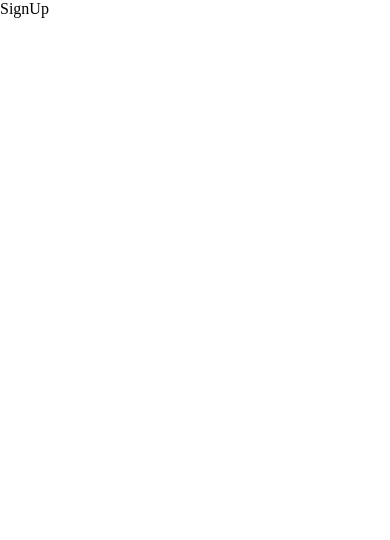
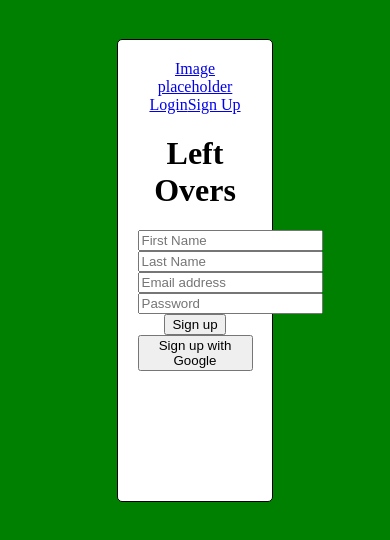
Before and after one commit to Kayrod23/left_overs, a React Native app: screen /signup in a window 390 px wide. Shown: the top 540 px of the page. Built offline with nearby package versions, Linux system fonts and the light colour scheme.

Commit message:
image hosting api added

```diff
--- a/App.jsx
+++ b/App.jsx
@@ -1,5 +1,5 @@
-// import { StatusBar } from 'expo-status-bar';
-// import { StyleSheet, Text, View } from 'react-native';
+import { StatusBar } from 'expo-status-bar';
+import { StyleSheet, Text, View } from 'react-native';
 import { BrowserRouter, Routes, Route } from 'react-router-dom';
 import Home from "./src/pages/Home.jsx";
 import Inventory from "./src/pages/Inventory.jsx";
@@ -14,14 +14,10 @@ export default function App() {
         <Route path="/" element={<Home/>}/>
         <Route path="/inventory" element={<Inventory/>}/>
         <Route path="/signup" element={<SignUp/>}/>
-        <Route path="/login" elemetn={<LogIn/>}/>
+        <Route path="/login" element={<LogIn/>}/>
         <Route path="/recipes" element={<Recipes/>}/>
       </Routes>
     </BrowserRouter>
-    // <View style={styles.container}>
-    //   <Text>Open up App.js to start working on your app!</Text>
-    //   <StatusBar style="auto" />
-    // </View>
   );
 }
 
@@ -32,4 +28,22 @@ export default function App() {
 //     alignItems: 'center',
 //     justifyContent: 'center',
 //   },
+//   formContainer: {
+//     backgroundColor: "green",
+//     width: "100%",
+//     flex: 1,
+//     alignItems: "center",
+//     textAlign: "center",
+//     justifyContent: "center",
+//   },
+//   form: {
+//     backgroundColor: "white",
+//     marginTop: "10%" ,
+//     marginRight: "30%",
+//     marginLeft: "30%",
+//     height: "50%",
+//     border: "1px black solid",
+//     borderRadius: "5px",
+//     padding: "5%",
+//   },
 // });
--- a/babel.config.js
+++ b/babel.config.js
@@ -1,6 +1,19 @@
 module.exports = function(api) {
   api.cache(true);
   return {
-    presets: ['babel-preset-expo'],
-  };
+    "presets": ["module:metro-react-native-babel-preset"],
+    "plugins": [
+      [
+        "module:react-native-dotenv",
+        {
+          "moduleName": "@env",
+          "path": ".env",
+          "blacklist": null,
+          "whitelist": null,
+          "safe": false,
+          "allowUndefined": false
+        }
+      ]
+    ]
+  }
 };
--- a/src/components/NavBar.jsx
+++ b/src/components/NavBar.jsx
@@ -1,9 +1,27 @@
 import React from 'react'
+import { StyleSheet} from 'react-native';
+import { Link } from 'react-router-dom';
+// import "../components/styles/NavBar.css"
 
 function NavBar() {
   return (
-    <div>NavBar</div>
+    <div style={styles.container}>
+      <p>NavBar</p>
+      <div>
+        <Link to="/login">Login</Link>
+        <Link to="/signup">Sign Up</Link>
+      </div>
+    </div>
   )
 }
 
+const styles = StyleSheet.create({
+    container: {
+      backgroundColor: "red",
+      position: "fixed",
+      width: "100%"
+
+    }
+  });
+
 export default NavBar
--- a/src/pages/Home.jsx
+++ b/src/pages/Home.jsx
@@ -1,13 +1,128 @@
-import React from 'react'
+import React, { useEffect, useState } from 'react'
 import NavBar from '../components/NavBar.jsx'
+import {StyleSheet} from 'react-native';
+import OpenAI from "openai";
+import {OPENAI_API_KEY} from "@env";
+import {IMGBB_API} from "@env";
+import {BACKEND} from "@env"
 
-function Home() {
+
+const openai = new OpenAI({
+  apiKey: OPENAI_API_KEY,
+  dangerouslyAllowBrowser: true,
+});
+// console.log(openai);
+
+
+function Home () {
+  const [message, setMessage] = useState("");
+  const [recipeSteps, setRecipeSteps] = useState("");
+
+  useEffect(() => {
+    async function imageTest () {
+      const response = await openai.chat.completions.create({
+        model: "gpt-4-vision-preview",
+        messages: [
+          {
+            role: "user",
+            content: [
+              { type: "text", text: "Generate a recipe, list recipe name only" },
+              {
+                type: "image_url",
+                image_url: {
+                  "url": "https://static9.depositphotos.com/1228594/1079/i/450/depositphotos_10795872-stock-photo-milkbutter-and-eggs-as-dairy.jpg",
+                },
+              },
+            ],
+          },
+        ],
+      });
+      console.log(response.choices[0].message.content);
+      setMessage(response.choices[0].message.content);
+      // send this to the back end along with the steps when completed
+    }
+    //imageTest();
+  }, [])
+  function takeImageInput(event) {
+    event.preventDefault();
+    const fileInput = document.getElementById('file');
+    const file = fileInput.files[0];
+    // console.log("here",file)
+    const form = new FormData(event.target);
+    form.append("image", file);
+    console.log("form",form)
+    fetch(`https://api.imgbb.com/1/upload?expiration=600&key=${IMGBB_API}`, {
+      method: 'POST',
+      body: form,
+    })
+      .then(response => {
+        if (!response.ok) {
+          throw new Error(`HTTP error! Status: ${response.status}`);
+        }
+        return response.json(); // Parse the response as JSON
+      })
+      .then(data => {
+        console.log(data);
+
+        // Access specific information from the response
+        const imageUrl = data.data.url;
+        const deletionUrl = data.data.delete_url;
+
+        // Use the information as needed
+        console.log('Image URL:', imageUrl);
+        console.log('Deletion URL:', deletionUrl);
+
+        // Further processing or updating the state can be done here
+      })
+      .catch(error => {
+        console.error('Error uploading image:', error);
+        // Handle errors
+      });
+  }
+    // for (const entry of form.entries()) {
+    //   console.log(entry[1]);
+    //   // console.log(form.files[0])
+    // }
+
+  // useEffect(() => {
+
+  // }, [])
   return (
-    <div>
+    <div style={styles.container}>
       <NavBar/>
-      <p>Home</p>
+      { message ?
+      <div>
+        <h2 style={styles.recipe}>{message ? message : "Recipe Name"}</h2>
+        <p style={styles.recipeSteps}>{recipeSteps ? recipeSteps : "Lorem ipsum dolor sit amet, consectetur adipiscing elit, sed do eiusmod tempor incididunt ut labore et dolore magna aliqua. Ut enim ad minim veniam, quis nostrud exercitation ullamco laboris nisi ut aliquip ex ea commodo consequat. Duis aute irure dolor in reprehenderit in voluptate velit esse cillum dolore eu fugiat nulla pariatur. Lorem ipsum dolor sit amet, consectetur adipiscing elit, sed do eiusmod tempor incididunt ut labore et dolore magna aliqua. Ut enim ad minim veniam, quis nostrud exercitation ullamco laboris nisi ut aliquip ex ea commodo consequat. Duis aute irure dolor in reprehenderit in voluptate velit esse cillum dolore eu fugiat nulla pariatur. Lorem ipsum dolor sit amet, consectetur adipiscing elit, sed do eiusmod tempor incididunt ut labore et dolore magna aliqua. Ut enim ad minim veniam, quis nostrud exercitation ullamco laboris nisi ut aliquip ex ea commodo consequat. Duis aute irure dolor in reprehenderit in voluptate velit esse cillum dolore eu fugiat nulla pariatur. Lorem ipsum dolor sit amet, consectetur adipiscing elit, sed do eiusmod tempor incididunt ut labore et dolore magna aliqua. Ut enim ad minim veniam, quis nostrud exercitation ullamco laboris nisi ut aliquip ex ea commodo consequat. Duis aute irure dolor in reprehenderit in voluptate velit esse cillum dolore eu fugiat nulla pariatur."}</p>
+      </div>
+      :
+        <form style={styles.form} onSubmit={takeImageInput}>
+          {/* <label htmlFor='file'>Image</label> */}
+          <input id="file" type="file" accept="image/*" capture="camera" name="image"/>
+          <button type="submit">Submit</button>
+        </form>
+      }
     </div>
   )
 }
 
+const styles = StyleSheet.create({
+  container: {
+    flex: 1,
+    backgroundColor: '#fff',
+    alignItems: 'center',
+    textAlign: 'center',
+    justifyContent: 'center',
+  },
+  recipe: {
+    marginTop: "10%",
+  },
+  recipeSteps: {
+    fontSize: 20
+  },
+  form: {
+    margin: "100px"
+  }
+});
+
 export default Home
--- a/src/pages/LogIn.jsx
+++ b/src/pages/LogIn.jsx
@@ -1,9 +1,51 @@
 import React from 'react'
+import { Link } from 'react-router-dom'
+import { StyleSheet} from 'react-native';
 
 function LogIn() {
   return (
-    <div>LogIn</div>
+    <div style={styles.container}>
+      <div style={styles.form}>
+        <Link to="/">Image placeholder</Link>
+        <div>
+          <Link to="/login">Login</Link>
+          <Link to="/signup">Sign Up</Link>
+        </div>
+        <h1>Left Overs</h1>
+        <form>
+          <input placeholder="Email address" type="text"/>
+          <input placeholder="Password" type="text"/>
+        </form>
+        <div>
+          <button>Login</button>
+          <button>Sign in with Google</button>
+        </div>
+      </div>
+    </div>
   )
 }
 
+
+const styles = StyleSheet.create({
+  container: {
+    backgroundColor: "green",
+    width: "100%",
+    flex: 1,
+    alignItems: "center",
+    textAlign: "center",
+    justifyContent: "center",
+  },
+  form: {
+    backgroundColor: "white",
+    marginTop: "10%" ,
+    marginRight: "30%",
+    marginLeft: "30%",
+    height: "50%",
+    border: "1px black solid",
+    borderRadius: "5px",
+    padding: "5%",
+  },
+
+});
+
 export default LogIn
--- a/src/pages/SignUp.jsx
+++ b/src/pages/SignUp.jsx
@@ -1,9 +1,53 @@
 import React from 'react'
+import { Link } from 'react-router-dom'
+import { StyleSheet} from 'react-native';
 
 function SignUp() {
   return (
-    <div>SignUp</div>
+    <div style={styles.container}>
+    <div style={styles.form}>
+      <Link to="/">Image placeholder</Link>
+      <div>
+        <Link to="/login">Login</Link>
+        <Link to="/signup">Sign Up</Link>
+      </div>
+      <h1>Left Overs</h1>
+      <form>
+        <div>
+          <input placeholder="First Name" type="text"/>
+          <input placeholder="Last Name" type="text"/>
+        </div>
+        <input placeholder="Email address" type="text"/>
+        <input placeholder="Password" type="text"/>
+      </form>
+      <div>
+        <button>Sign up</button>
+        <button>Sign up with Google</button>
+      </div>
+    </div>
+  </div>
   )
 }
 
+const styles = StyleSheet.create({
+  container: {
+    backgroundColor: "green",
+    width: "100%",
+    flex: 1,
+    alignItems: "center",
+    textAlign: "center",
+    justifyContent: "center",
+  },
+  form: {
+    backgroundColor: "white",
+    marginTop: "10%" ,
+    marginRight: "30%",
+    marginLeft: "30%",
+    height: "50%",
+    border: "1px black solid",
+    borderRadius: "5px",
+    padding: "5%",
+  },
+});
+
 export default SignUp
```
Also changed, not shown: package.json (+8 -3 lines), 2 other files (tests, documents, lock files or other folders).
